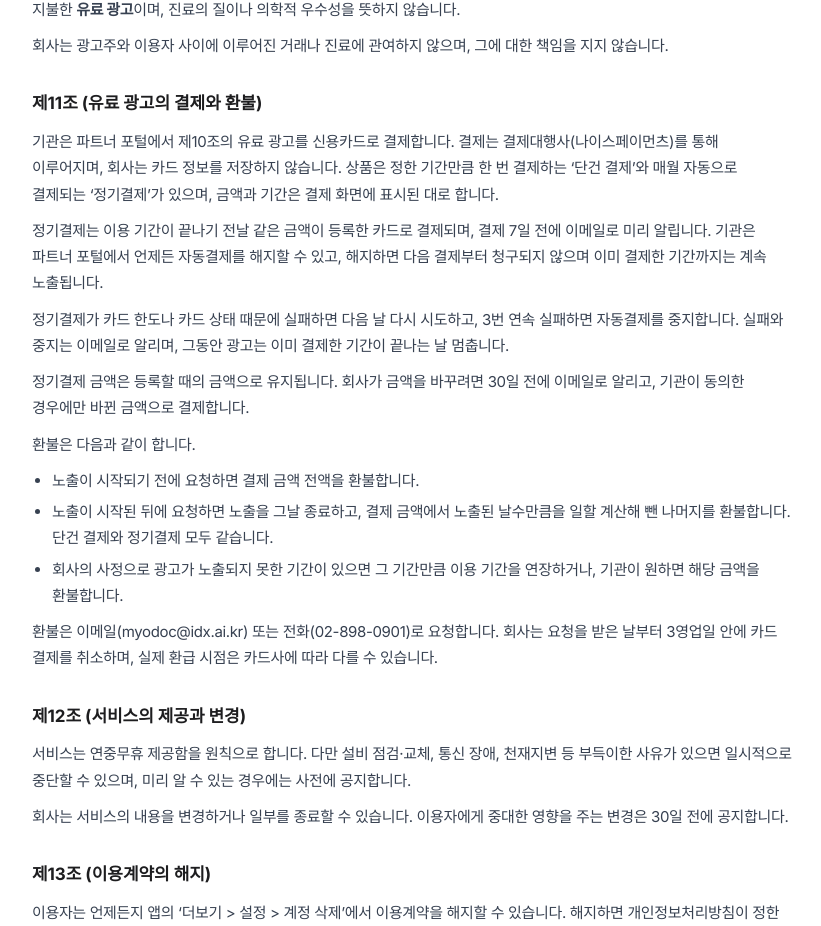
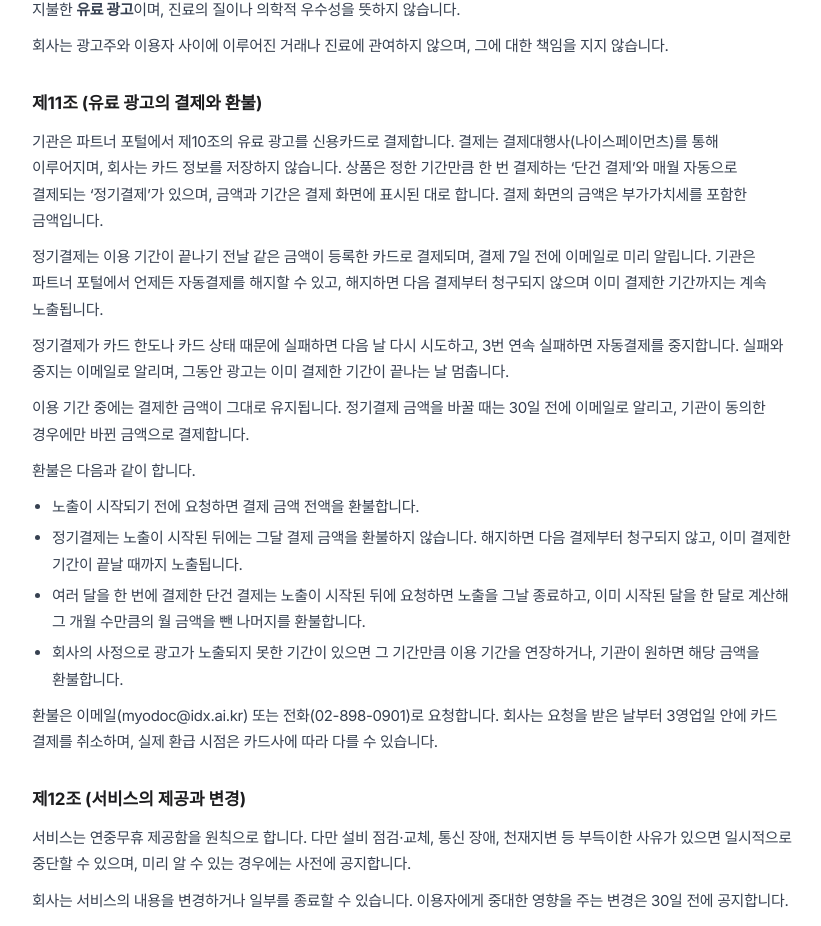
Before and after one commit to jin0008/myopia, a React (Vite) app: page /myodoc/tos in a window 1280 px wide. Shown: the part 2156-3082 px from the top of the page, without its empty margins (228-1049 px from the left). Built offline with nearby package versions, Linux system fonts and the light colour scheme; no server answers.

Commit message:
fix(약관): 환불 규정을 파트너 모집 안내서 기준으로 — 정기는 해지만, 단건은 월 단위 환불

```diff
--- a/src/routes/myodoc/tos.tsx
+++ b/src/routes/myodoc/tos.tsx
@@ -174,7 +174,8 @@ export default function MyodocTos() {
           기관은 파트너 포털에서 제10조의 유료 광고를 신용카드로 결제합니다. 결제는
           결제대행사(나이스페이먼츠)를 통해 이루어지며, 회사는 카드 정보를 저장하지 않습니다.
           상품은 정한 기간만큼 한 번 결제하는 ‘단건 결제’와 매월 자동으로 결제되는
-          ‘정기결제’가 있으며, 금액과 기간은 결제 화면에 표시된 대로 합니다.
+          ‘정기결제’가 있으며, 금액과 기간은 결제 화면에 표시된 대로 합니다. 결제 화면의
+          금액은 부가가치세를 포함한 금액입니다.
         </p>
         <p>
           정기결제는 이용 기간이 끝나기 전날 같은 금액이 등록한 카드로 결제되며, 결제 7일
@@ -188,15 +189,20 @@ export default function MyodocTos() {
           결제한 기간이 끝나는 날 멈춥니다.
         </p>
         <p>
-          정기결제 금액은 등록할 때의 금액으로 유지됩니다. 회사가 금액을 바꾸려면 30일 전에
-          이메일로 알리고, 기관이 동의한 경우에만 바뀐 금액으로 결제합니다.
+          이용 기간 중에는 결제한 금액이 그대로 유지됩니다. 정기결제 금액을 바꿀 때는 30일
+          전에 이메일로 알리고, 기관이 동의한 경우에만 바뀐 금액으로 결제합니다.
         </p>
         <p>환불은 다음과 같이 합니다.</p>
         <ul>
           <li>노출이 시작되기 전에 요청하면 결제 금액 전액을 환불합니다.</li>
           <li>
-            노출이 시작된 뒤에 요청하면 노출을 그날 종료하고, 결제 금액에서 노출된 날수만큼을
-            일할 계산해 뺀 나머지를 환불합니다. 단건 결제와 정기결제 모두 같습니다.
+            정기결제는 노출이 시작된 뒤에는 그달 결제 금액을 환불하지 않습니다. 해지하면
+            다음 결제부터 청구되지 않고, 이미 결제한 기간이 끝날 때까지 노출됩니다.
+          </li>
+          <li>
+            여러 달을 한 번에 결제한 단건 결제는 노출이 시작된 뒤에 요청하면 노출을 그날
+            종료하고, 이미 시작된 달을 한 달로 계산해 그 개월 수만큼의 월 금액을 뺀 나머지를
+            환불합니다.
           </li>
           <li>
             회사의 사정으로 광고가 노출되지 못한 기간이 있으면 그 기간만큼 이용 기간을
--- a/src/routes/partner/PartnerPromotions.tsx
+++ b/src/routes/partner/PartnerPromotions.tsx
@@ -1054,8 +1054,8 @@ function PaySteps({
         1회 결제 상품입니다. 기간이 끝나기 7일 전에 메일로 안내드립니다.
       </p>
       <p style={hint}>
-        노출 시작 전 취소는 전액, 노출 중 취소는 노출된 날수를 뺀 나머지를 환불합니다(
-        <a href="/myodoc/tos" target="_blank" rel="noreferrer">이용약관 제11조</a>).
+        노출 시작 전 취소는 전액, 노출 중 취소는 시작된 달까지의 금액을 뺀 나머지를
+        환불합니다(<a href="/myodoc/tos" target="_blank" rel="noreferrer">이용약관 제11조</a>).
       </p>
       <div style={{ display: "flex", gap: 8 }}>
         <button type="button" style={btn} onClick={() => setStep("detail")}>
@@ -1264,8 +1264,8 @@ function BillingCardForm({
           <li>결제 7일 전에 메일로 미리 알려 드립니다.</li>
           <li>언제든 이 화면에서 해지할 수 있으며, 해지해도 이미 결제한 기간까지는 노출됩니다.</li>
           <li>
-            노출 시작 전 취소는 전액, 노출 중 취소는 노출된 날수를 뺀 나머지를 환불합니다(
-            <a href="/myodoc/tos" target="_blank" rel="noreferrer">이용약관 제11조</a>).
+            노출이 시작된 달의 금액은 환불되지 않습니다. 노출 시작 전 취소는 전액
+            환불합니다(<a href="/myodoc/tos" target="_blank" rel="noreferrer">이용약관 제11조</a>).
           </li>
           <li>카드 정보는 저장하지 않고 결제대행사(나이스페이먼츠)에 암호화해 전달합니다.</li>
         </ul>
```
